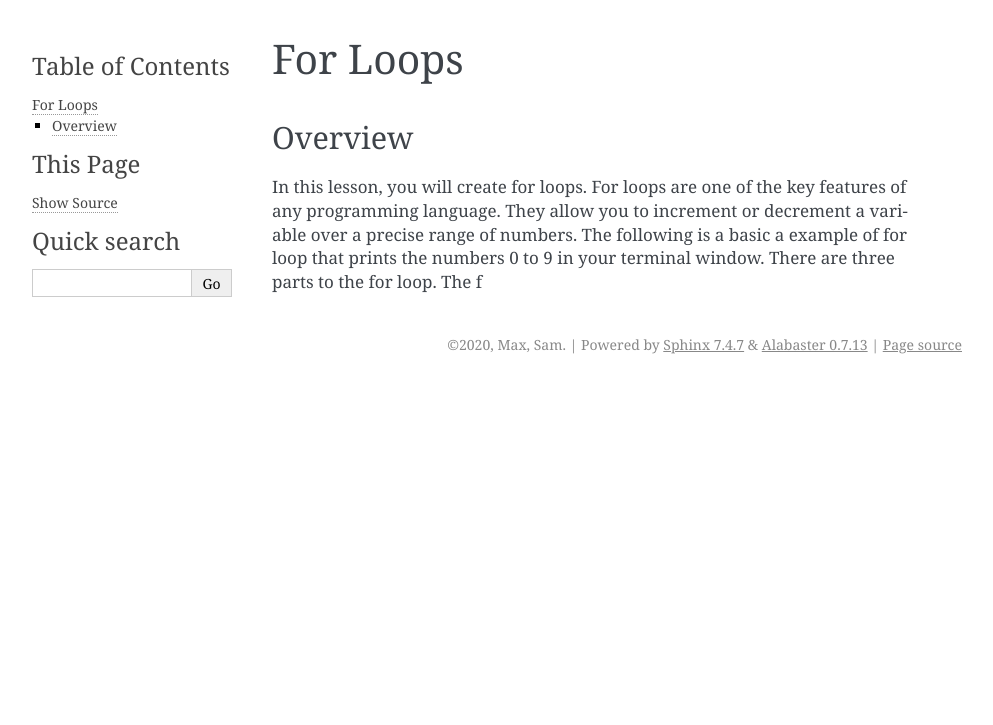
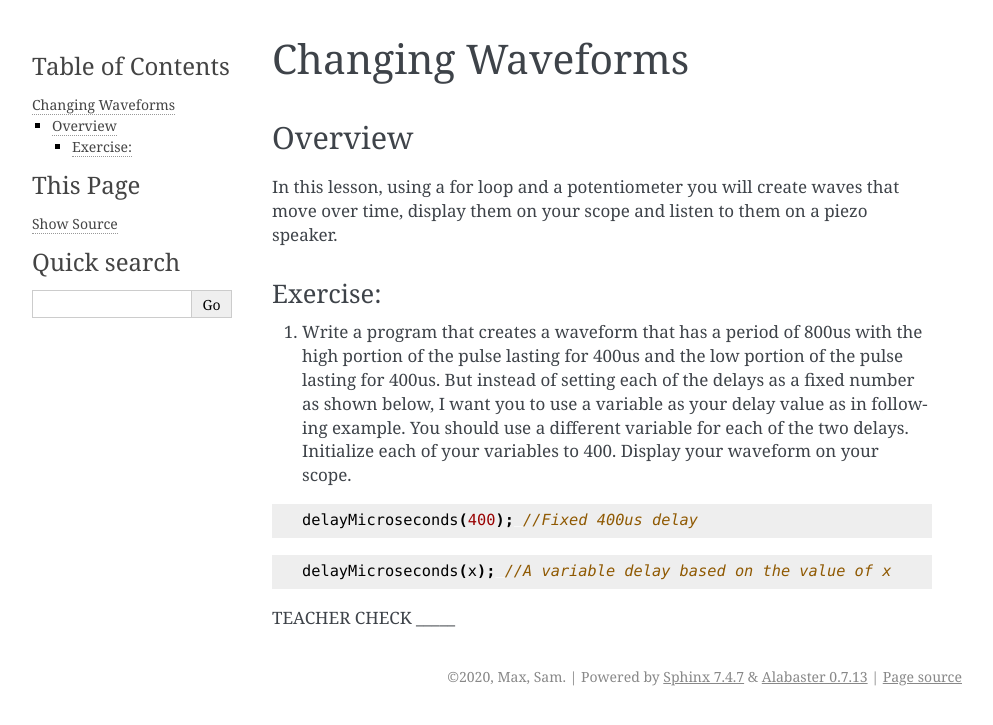
Before and after one commit to maxtkc/mvths-wiki, a Sphinx documentation site: the page built from docs/028b-changing-waveforms.rst, in a window 1280 px wide. Shown: the top 725 px of the page, without its empty margins (148-1141 px from the left). Built offline with Sphinx 7.4.7, drawn with Linux system fonts in a browser that asks for light colours; pages that are not in the unit, such as notebooks, are missing from menus.

Commit message:
Update 028b-changing-waveforms.rst

```diff
--- a/docs/028b-changing-waveforms.rst
+++ b/docs/028b-changing-waveforms.rst
@@ -1,9 +1,24 @@
-For Loops
+Changing Waveforms
 =========================
 
 Overview
 --------
 
-In this lesson, you will create for loops. For loops are one of the key features of any programming language. They allow you to increment or decrement a variable over
-a precise range of numbers. The following is a basic a example of for loop that prints the numbers 0 to 9 in your terminal window. There are three parts to the
-for loop. The f
+In this lesson, using a for loop and a potentiometer you will create waves that move over time, display them on your scope and listen to them on a piezo speaker.
+
+Exercise:
+~~~~~~~~~
+
+1. Write a program that creates a waveform that has a period of 800us with the high portion of the pulse lasting for 400us and the low portion of the
+   pulse lasting for 400us. But instead of setting each of the delays as a fixed number as shown below, I want you to use a variable as your delay value as in
+   following example. You should use a different variable for each of the two delays. Initialize each of your variables to 400. Display your waveform on your scope.
+
+.. code-block:: C
+
+  delayMicroseconds(400); //Fixed 400us delay
+
+.. code-block:: C
+
+  delayMicroseconds(x); //A variable delay based on the value of x
+
+TEACHER CHECK \_\_\_\_\_
```
